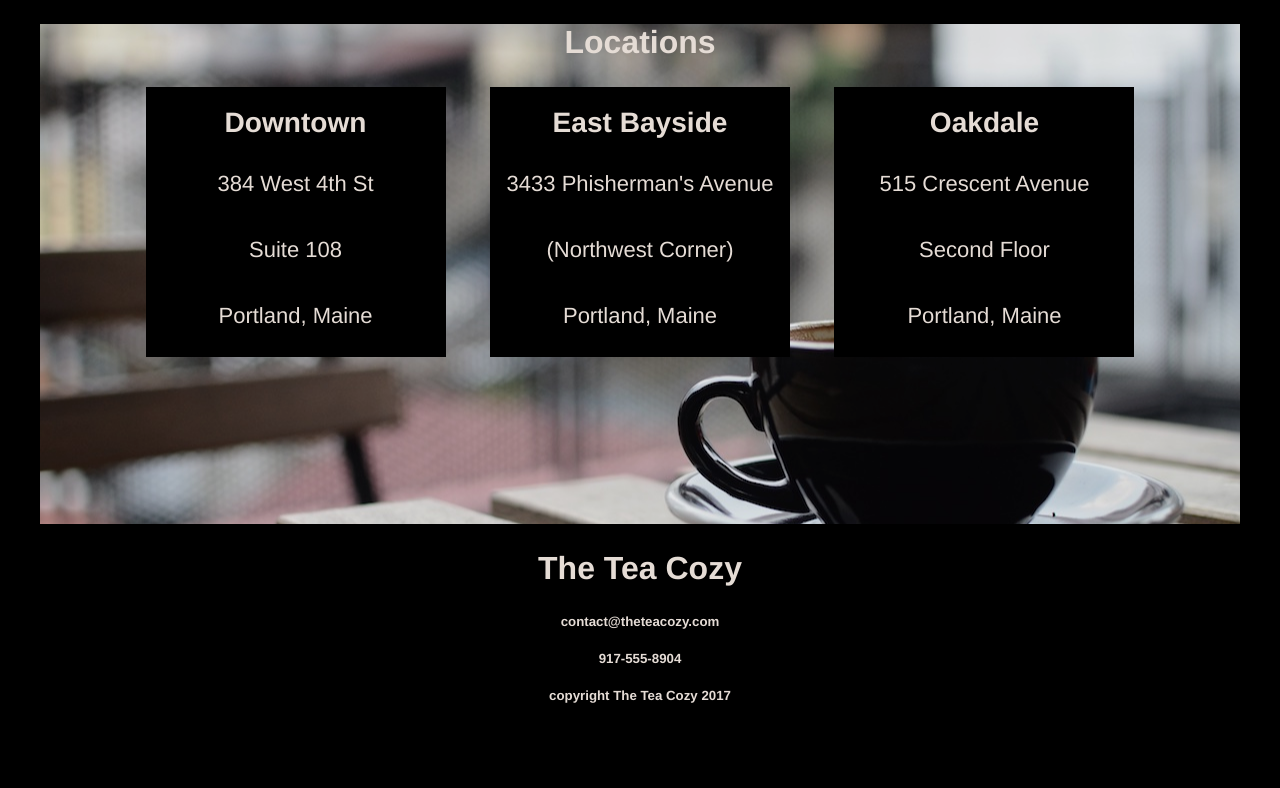
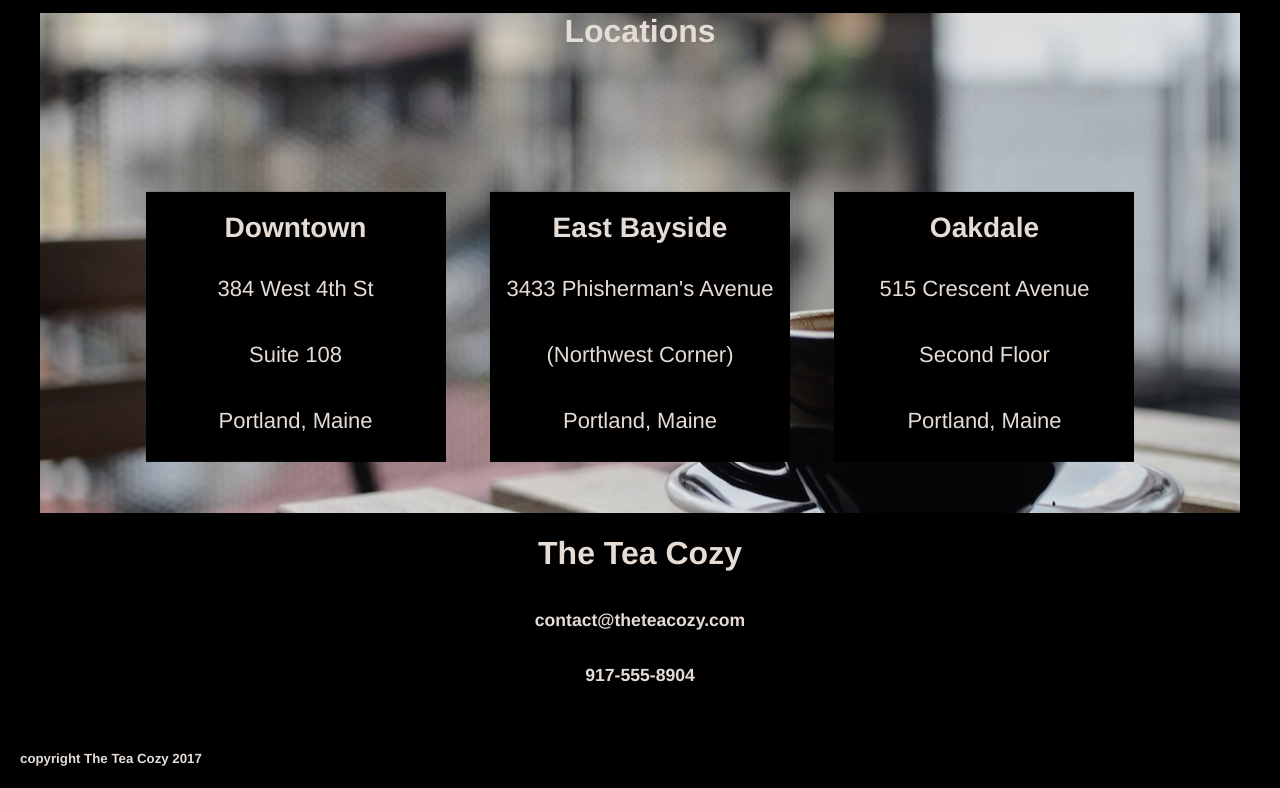
Before and after one commit to StanleyGM93/Tea-Cozy, a plain HTML site: page index.html in a window 1280 px wide. Shown: the part 1367-2155 px from the top of the page. Before the commit the page ends 2092 px from the top, so only its background shows below. Drawn offline with Linux system fonts and the light colour scheme.

Commit message:
Completed the footer in large screen view

```diff
--- a/index.html
+++ b/index.html
@@ -71,21 +71,27 @@
     <article id="locations">
         <h2>Locations</h2>
         <ul>
-            <li><h3>Downtown</h3></li>
+            <li>
+                <h3>Downtown</h3>
+            </li>
             <li>384 West 4th St</li>
             <li>Suite 108</li>
             <li>Portland, Maine</li>
         </ul>
 
         <ul>
-            <li><h3>East Bayside</h3></li>
+            <li>
+                <h3>East Bayside</h3>
+            </li>
             <li>3433 Phisherman's Avenue</li>
             <li>(Northwest Corner)</li>
             <li>Portland, Maine</li>
         </ul>
 
         <ul>
-            <li><h3>Oakdale</h3></li>
+            <li>
+                <h3>Oakdale</h3>
+            </li>
             <li>515 Crescent Avenue</li>
             <li>Second Floor</li>
             <li>Portland, Maine</li>
@@ -94,10 +100,12 @@
 
     <!-- Footer -->
     <footer>
-        <h2>The Tea Cozy</h2>
-        <h5>contact@theteacozy.com</h5>
-        <h5>917-555-8904</h5>
-        <h5>copyright The Tea Cozy 2017</h5>
+        <div class="contact_information">
+            <h2>The Tea Cozy</h2>
+            <h5>contact@theteacozy.com</h5>
+            <h5>917-555-8904</h5>
+        </div>
+        <h5 id="copyright">copyright The Tea Cozy 2017</h5>
     </footer>
 </body>
 
--- /dev/null
+++ b/styles/footer.css
@@ -0,0 +1,17 @@
+.contact_information {
+    height: 12.5rem; /* 200px */
+    line-height: 1.5;
+}
+
+.contact_information h2 {
+    margin-block-start: 1rem;
+}
+
+.contact_information h5 {
+    font-size: 1.1rem;
+}
+
+#copyright {
+    text-align: start;
+    margin-inline-start: 1.25rem; /* 20px */
+}
--- a/styles/locations.css
+++ b/styles/locations.css
@@ -9,6 +9,10 @@
     position: relative;
 }
 
+#locations h2 {
+    margin-block-start: 0;
+}
+
 #locations ul {
     display: inline-block;
     width: 18.75rem; /* 300px */
@@ -16,7 +20,8 @@
     margin-block: auto;
     opacity: 1;
     position: relative;
-    inset-block: 0;
+    top: 50%;
+    transform: translateY(-50%);
 }
 
 #locations ul + ul {
--- a/styles/styles.css
+++ b/styles/styles.css
@@ -4,3 +4,4 @@
 @import url(./mission.css);
 @import url(./featured_tea.css);
 @import url(./locations.css);
+@import url(./footer.css);
```
